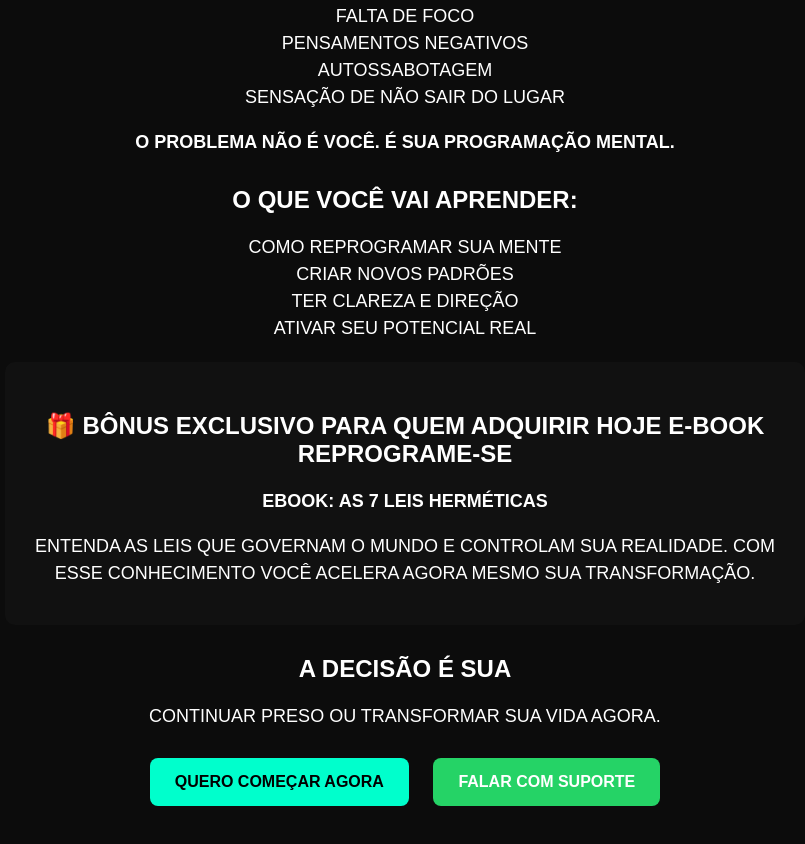
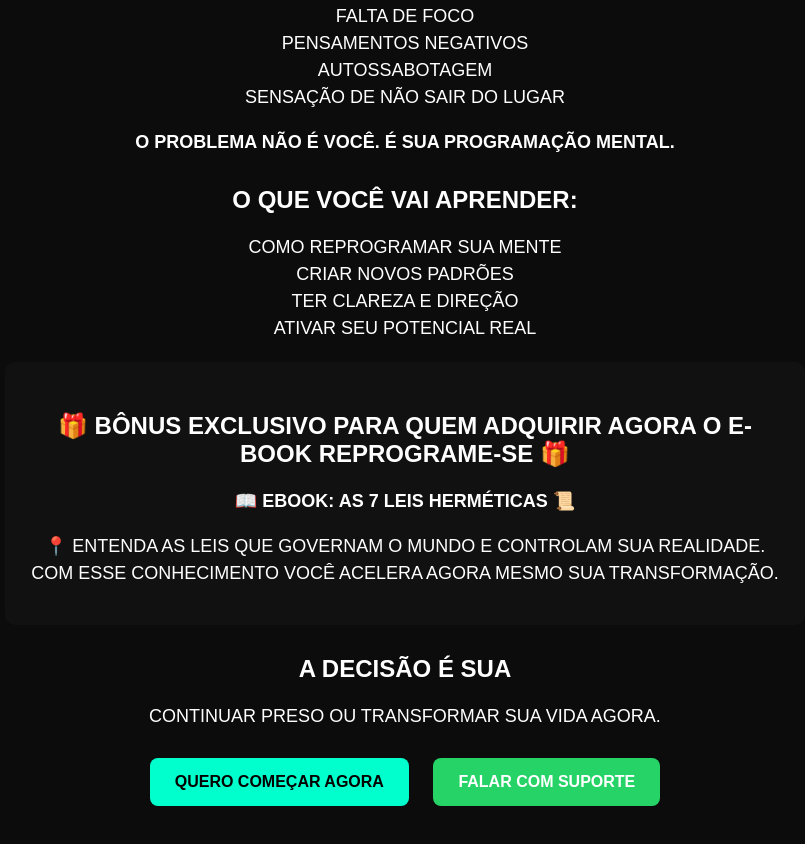
Before and after one commit to anaacarool808-lab/Liberte-se-viva, a plain HTML site: page index.html in a window 1280 px wide. Shown: the part 945-1789 px from the top of the page, without its empty margins (235-1040 px from the left). Drawn offline with Linux system fonts and the light colour scheme.

Commit message:
Update index.html

```diff
--- a/index.html
+++ b/index.html
@@ -3,7 +3,7 @@
 <head>
 <meta charset="UTF-8">
 <meta name="viewport" content="width=device-width, initial-scale=1.0">
-<title>Reprograme-se</title>
+<title>Reprograme-se 🧠</title>
 
 <style>
 body {
@@ -155,11 +155,11 @@ ATIVAR SEU POTENCIAL REAL
 </p>
 
 <div class="bonus">
-<h2>🎁 BÔNUS EXCLUSIVO PARA QUEM ADQUIRIR HOJE E-BOOK REPROGRAME-SE</h2>
+<h2>🎁 BÔNUS EXCLUSIVO PARA QUEM ADQUIRIR AGORA O E-BOOK REPROGRAME-SE 🎁</h2>
 
-<p><strong>EBOOK: AS 7 LEIS HERMÉTICAS</strong></p>
+<p><strong>📖 EBOOK: AS 7 LEIS HERMÉTICAS 📜</strong></p>
 
-<p>ENTENDA AS LEIS QUE GOVERNAM O MUNDO E CONTROLAM SUA REALIDADE. COM ESSE CONHECIMENTO VOCÊ ACELERA AGORA MESMO SUA TRANSFORMAÇÃO.</p>
+<p>📍 ENTENDA AS LEIS QUE GOVERNAM O MUNDO E CONTROLAM SUA REALIDADE. COM ESSE CONHECIMENTO VOCÊ ACELERA AGORA MESMO SUA TRANSFORMAÇÃO.</p>
 </div>
 
 <h2>A DECISÃO É SUA</h2>
```
